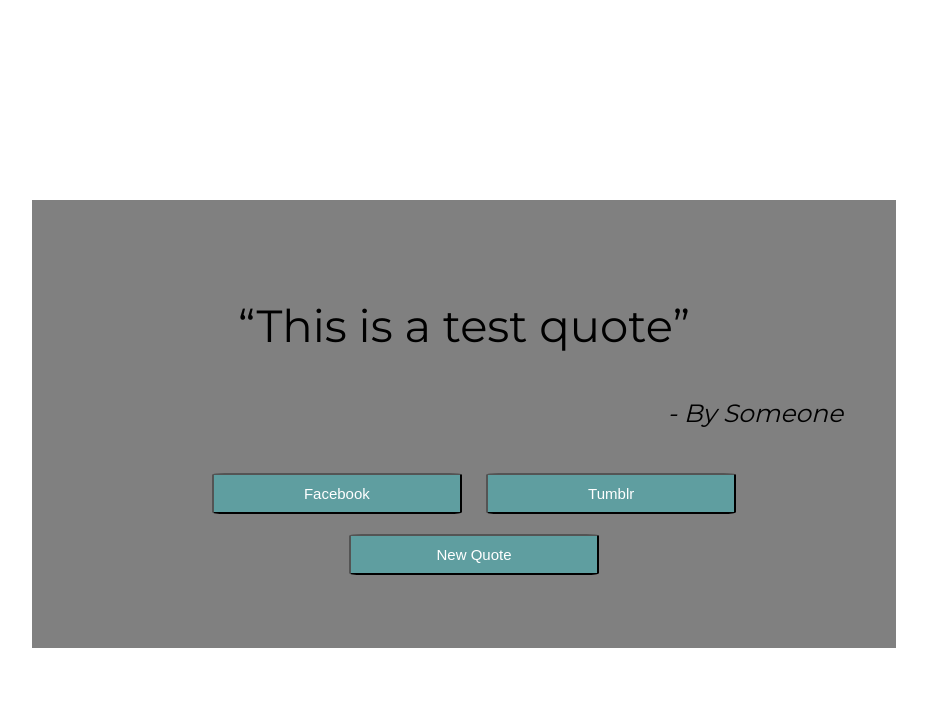
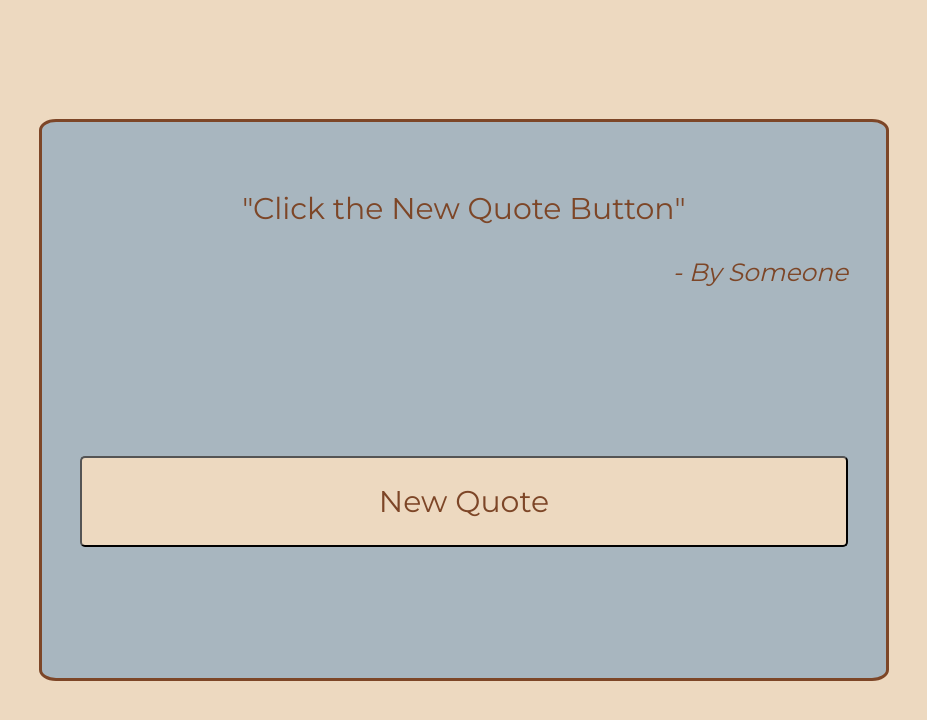
Before and after one commit to akvsh/randomquotegenerator, a plain HTML site: page index.html in a window 1280 px wide. Shown: the whole page, without its empty margins (176-1103 px from the left). Drawn offline with nearby package versions, Linux system fonts and the light colour scheme.

Commit message:
quote gen works

```diff
--- a/index.html
+++ b/index.html
@@ -6,21 +6,25 @@
     <title>Random Quote Generator</title>
     <meta http-equiv="X-UA-Compatible" content="IE=edge">
     <meta name="viewport" content="width=device-width, initial-scale=1">
-    <script src="https://ajax.googleapis.com/ajax/libs/jquery/1.12.4/jquery.min.js"></script>
     <link href="style.css" rel="stylesheet">
-
     <link href="https://fonts.googleapis.com/css?family=Montserrat:400,700" rel="stylesheet" type="text/css">
+    <script src="https://code.jquery.com/jquery-3.1.0.min.js" integrity="sha256-cCueBR6CsyA4/9szpPfrX3s49M9vUU5BgtiJj06wt/s=" crossorigin="anonymous"></script>
+    <script src="quotes.js"></script>
 </head>
 
 <body>
     <div class="quote-card">
-        <p class="quote"><q>This is a test quote</q></p>
-        <p class="quote-source"><i>- By Someone</i></p>
-        <div class="buttons">
-            <button id="facebook-share">Facebook</button>
-            <button id="tumblr-share">Tumblr</button>
-            <button>New Quote</button>
+        <div class="quote">
+            <p id="quote-text">"Click the New Quote Button"</p>
+            <p class="quote-source"><i>- By Someone</i></p>
         </div>
+        <div>
+            <button id="new-quote">New Quote</button>
+        </div>
+        <!--
+        <button class="social-media-sharing">Facebook</button>
+        <button class="social-media-sharing">Tumblr</button>
+-->
     </div>
 
 </body>
--- /dev/null
+++ b/quotes.js
@@ -0,0 +1,22 @@
+  $(document).ready(function () {
+      $("#new-quote").on("click", function () {
+          $.ajax({
+              url: 'https://andruxnet-random-famous-quotes.p.mashape.com/?cat=famous',
+              type: 'POST',
+              data: {
+                  'X-Mashape-Key': '3VLdbhpG6KmshFZuDzT0UWaVxR40p1jNuXIjsn1BWJZHA8hcnC',
+                  'Content-Type': 'application/x-www-form-urlencoded',
+                  'Accept': 'application/json'
+              },
+              dataType: "json",
+              success: function (jsonData) {
+                  console.log(jsonData);
+                  $("#quote-text").html('<p>"' + jsonData.quote + '"</p>');
+                  $(".quote-source").html('<i> -' + jsonData.author + '</i>');
+              },
+              beforeSend: function (xhr) {
+                  xhr.setRequestHeader("X-Mashape-Authorization", "I01Di6UpMLmshSb4O2Y1gjKzPInKp1snSzejsnPFVOaLk74izr");
+              }
+          });
+      });
+  });
--- a/style.css
+++ b/style.css
@@ -1,19 +1,36 @@
-body {
+html {
     font-family: Montserrat, "Helvetica Neue", Helvetica, Arial, sans-serif;
-    color: #fff;
+    background-color: #edd9c0;
+    color: #7d4627;
+}
+
+body,
+button {
+    font: inherit;
+    color: inherit;
 }
 
 .quote-card {
-    padding: 50px;
-    margin: 200px;
+    position: absolute;
+    margin: auto;
+    top: 0;
+    right: 0;
+    bottom: 0;
+    left: 0;
+    padding: 3%;
+    width: 60%;
+    height: 60%;
+    background-color: #a8b6bf;
+    border-radius: 2%;
     border-style: solid;
-    background-color: gray;
-    color: black;
-    border-color: gray;
 }
 
 .quote {
-    font-size: 45px;
+    right: 0;
+    left: 0;
+    width: 100%;
+    height: 45%;
+    font-size: 30px;
     width: 100%;
     text-align: center;
 }
@@ -24,11 +41,20 @@ body {
     text-align: right;
 }
 
-.buttons {
+.social-media-sharing {
+    font-size: 20px;
+    padding: 2%;
     margin: 10px;
-    display: inline-block;
-    text-align: center;
+    background-color: cadetblue;
+}
+
+#new-quote {
+    font-size: 30px;
     width: 100%;
+    margin-top: 50px;
+    padding: 25px;
+    border-radius: 5px;
+    background-color: #edd9c0;
 }
 
 .buttons button {
```
